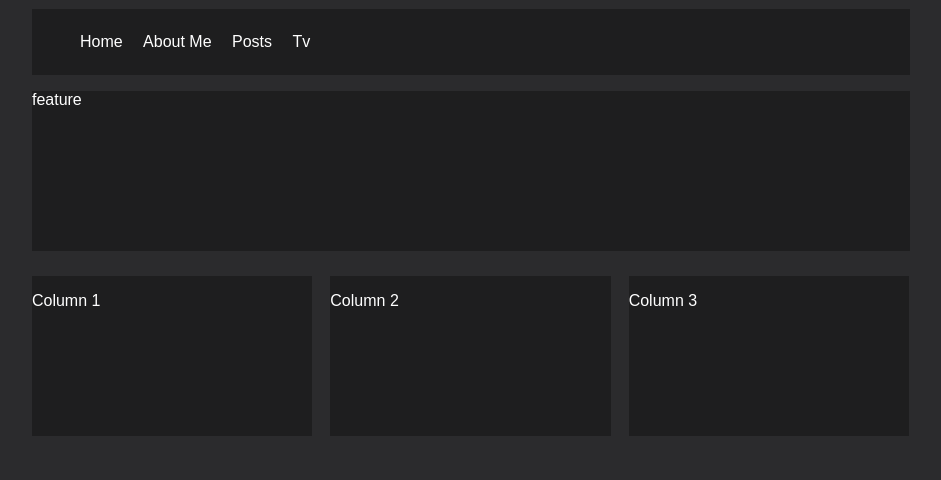
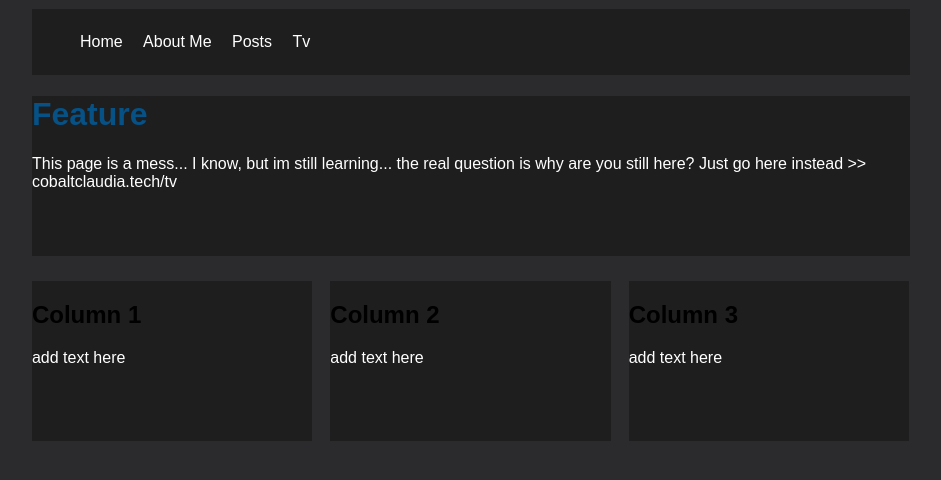
Before and after one commit to ceruleancee/ceruleancee.github.io, a Jekyll site: the page posts.html, which Jekyll copies as it is, in a window 1280 px wide. Shown: the top 480 px of the page, without its empty margins (169-1110 px from the left). Built offline with Jekyll 4.4.1, drawn with Linux system fonts in a browser that asks for light colours.

```diff
--- a/posts.html
+++ b/posts.html
@@ -12,16 +12,22 @@
     </div>
     <div id="content">
         <div id="feature">
-            <p>feature</p>
+            <h1>Feature</h1>
+            <p>This page is a mess... I know, but im still learning...
+                the real question is why are you still here? Just go here instead >>
+                <a href="https://cobaltclaudia.tech">cobaltclaudia.tech/tv</a></p>
         </div>
         <div class="article column1">
-            <p>Column 1</p>
+            <h2>Column 1</h2>
+            <p>add text here</p>
         </div>
         <div class="article column2">
-            <p>Column 2</p>
+            <h2>Column 2</h2>
+            <p>add text here</p>
         </div>
         <div class="article column3">
-            <p>Column 3</p>
+            <h2>Column 3</h2>
+            <p>add text here</p>
         </div>
     </div>
     </body>
```
Also changed, not shown: aboutme.html (+9 -6 lines), index.html (+6 -1 lines), socials.html (+6 -8 lines), images/socials/goodreads.png (renamed from images/goodreads.png), images/socials/insta.png (renamed from images/insta.png), images/socials/twitch1.webp (renamed from images/twitch1.webp), images/socials/twitter.png (renamed from images/twitter.png), images/socials/yticon.jpg (renamed from images/yticon.jpg), images/twitchicon.png (deleted).
